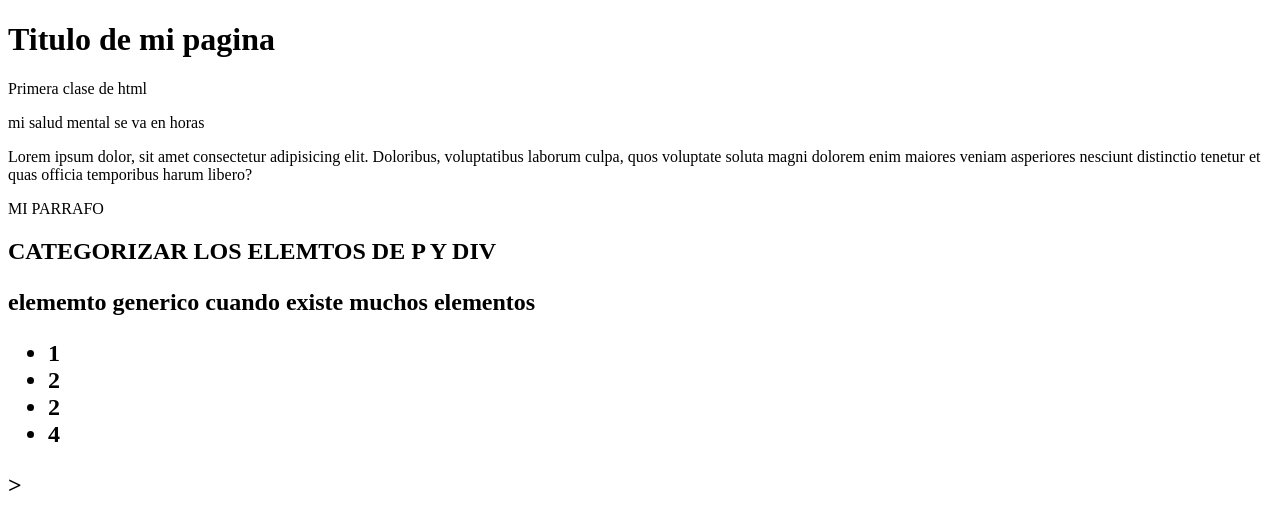
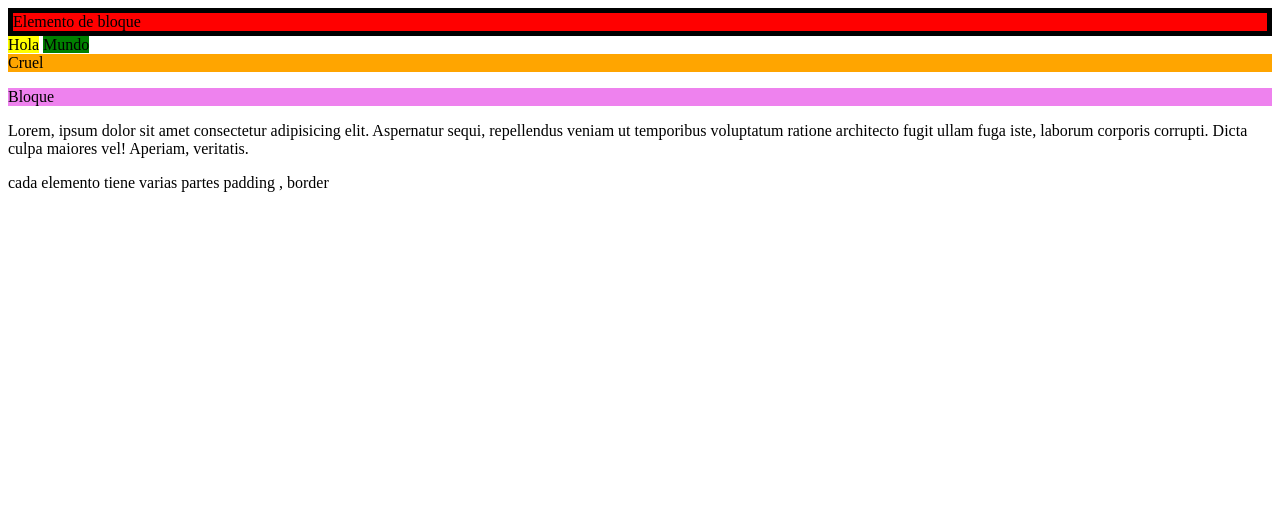
Before and after one commit to CamilaRosas15/Practica-de-tec-web, a plain HTML site: page index.html in a window 1280 px wide. Drawn offline with Linux system fonts and the light colour scheme.

Commit message:
Avance de html y un poco de css

```diff
--- a/index.html
+++ b/index.html
@@ -1,17 +1,13 @@
 <!DOCTYPE html>
-<html lang="es">
+<html lang="en">
 <head>
-    <meta charset='utf-8'>
-    <meta http-equiv='X-UA-Compatible' content='IE=edge'>
-    <meta name='viewport' content='width=device-width, initial-scale=1'>
-    <link rel='stylesheet' type='text/css' media='screen' href='main.css'>
-    <script src='main.js'></script>
-    <title>Mi primer sitio web</title>
+    <meta charset="UTF-8">
+    <meta name="viewport" content="width=device-width, initial-scale=1.0">
+    <title>Document</title>
 </head>
 <body>
-    <h1>Titulo de mi pagina</h1>
+    <!--<h1>Titulo de mi pagina</h1>
     <p>Primera clase de html</p>
-    <p>mi salud mental se va en horas </p>
     <p>
         <div>Lorem ipsum dolor, sit amet consectetur adipisicing elit. Doloribus, voluptatibus laborum culpa, quos voluptate soluta magni dolorem enim maiores veniam asperiores nesciunt distinctio tenetur et quas officia temporibus harum libero?</div>
     </p>
@@ -19,11 +15,17 @@
     <h2>CATEGORIZAR LOS ELEMTOS DE P Y DIV <h2>
     <p></p>
     <div>elememto generico cuando existe muchos elementos</div>
-    <ul>
-        <li>1</li>
-        <li>2</li>
-        <li>2</li>
-        <li>4</li>
-    </ul>
+    <div>Elemento que ocupa todo</div>
+    <spam>Elemento que ocupa solo su espacio adecuado</spam>
+    <p>Igual ocupa todo el espacio</p>
+-->
+    <div style = "background-color: red;border : 5px solid black">
+        Elemento de bloque
+    </div>
+    <span style = "background-color: yellow;">Hola</span> <span style = "background-color: green;">Mundo</span>
+    <div style = "background-color: orange">Cruel</div>
+    <p style = "background-color: violet;">Bloque</p>
+    <p>Lorem, ipsum dolor sit amet consectetur adipisicing elit. Aspernatur sequi, repellendus veniam ut temporibus voluptatum ratione architecto fugit ullam fuga iste, laborum corporis corrupti. Dicta culpa maiores vel! Aperiam, veritatis.</p>
+    <p>cada elemento tiene varias partes padding , border</p>
 </body>
-</html>>
+</html>
```
